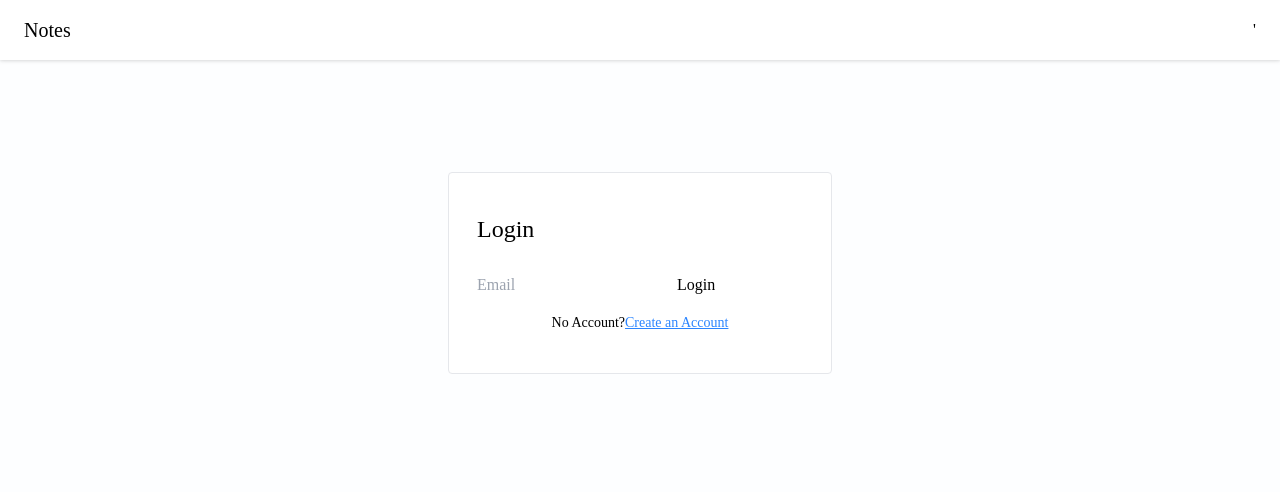
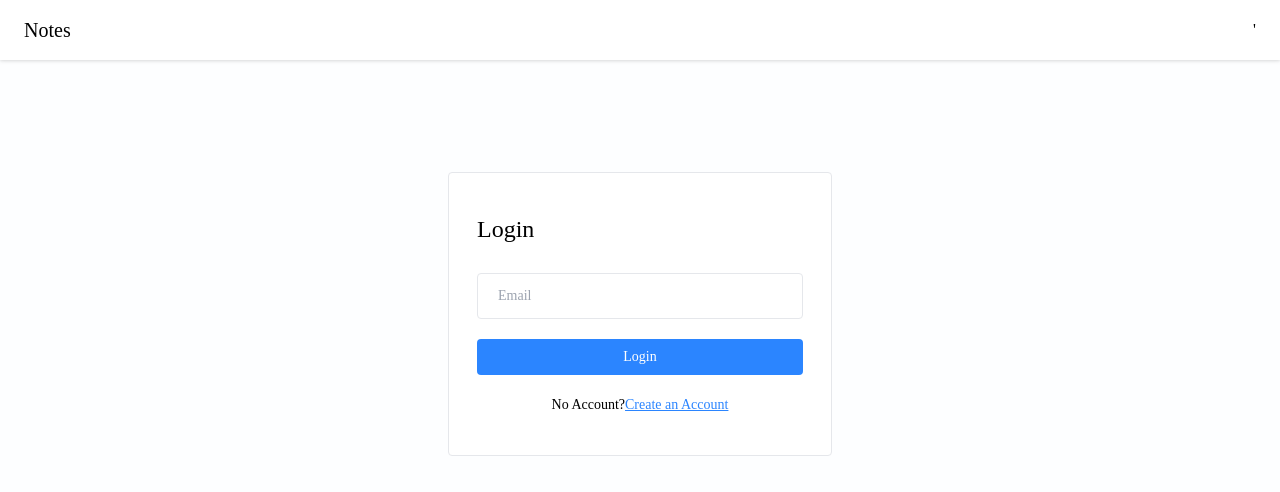
Before and after one commit to jijedilip006/Notes-App-MERN, a React (Vite) app in the folder frontend/notes-app/: page /login in a window 1280 px wide. Shown: the top 492 px of the page. Built offline with nearby package versions, Linux system fonts and the light colour scheme; a web font is replaced by a local one.

Commit message:
feat(UI) : Add UI design for login page

```diff
--- a/frontend/notes-app/src/index.css
+++ b/frontend/notes-app/src/index.css
@@ -19,5 +19,12 @@
 }
 
 @layer components {
+  .input-box {
+    @apply w-full text-sm bg-transparent border-[1.5px] px-5 py-3 rounded mb-4 outline-none;
 
+  }
+
+  .btn-primary{
+    @apply w-full text-sm bg-primary text-white p-2 rounded my-1 hover:bg-blue-600;
+  }
 }
```
